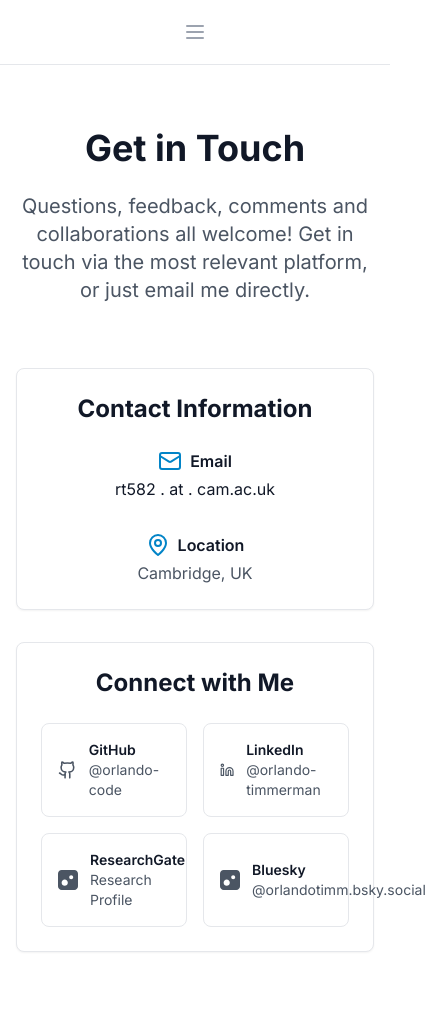
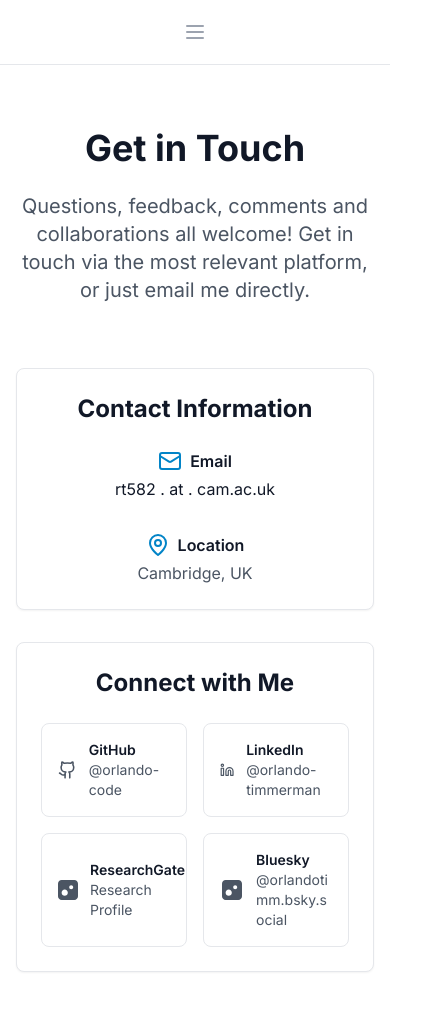
Before and after one commit to orlando-code/orlando-code.github.io, a Next.js app: page /contact in a window 390 px wide. Shown: the top 1010 px of the page, 426 px wide, since content can reach past the window. Built offline with nearby package versions, Linux system fonts and the light colour scheme.

Commit message:
added text wrapping for mobile compatability

```diff
--- a/app/contact/page.tsx
+++ b/app/contact/page.tsx
@@ -131,14 +131,14 @@ export default function ContactPage() {
                   rel="noopener noreferrer"
                   className="flex items-center p-4 border border-gray-200 rounded-lg hover:border-primary-300 hover:bg-primary-50 transition-colors duration-200"
                 >
-                  <div className="h-6 w-6 text-gray-600 mr-3 flex items-center justify-center">
+                  <div className="h-6 w-6 text-gray-600 mr-3 flex items-center justify-center flex-shrink-0">
                     <svg className="w-5 h-5" viewBox="0 0 24 24" fill="currentColor">
                       <path d="M19.586 0H4.414C1.974 0 0 1.974 0 4.414v15.172C0 22.026 1.974 24 4.414 24h15.172C22.026 24 24 22.026 24 19.586V4.414C24 1.974 22.026 0 19.586 0zM8.064 18.953c-2.055 0-3.718-1.663-3.718-3.718s1.663-3.718 3.718-3.718 3.718 1.663 3.718 3.718-1.663 3.718-3.718 3.718zm7.781-7.781c-1.329 0-2.406-1.077-2.406-2.406s1.077-2.406 2.406-2.406 2.406 1.077 2.406 2.406-1.077 2.406-2.406 2.406z"/>
                     </svg>
                   </div>
-                  <div>
+                  <div className="min-w-0 flex-1">
                     <h3 className="font-semibold text-gray-900 text-sm">Bluesky</h3>
-                    <p className="text-gray-600 text-sm">@orlandotimm.bsky.social</p>
+                    <p className="text-gray-600 text-sm break-words">@orlandotimm.bsky.social</p>
                   </div>
                 </a>
               </div>
```
